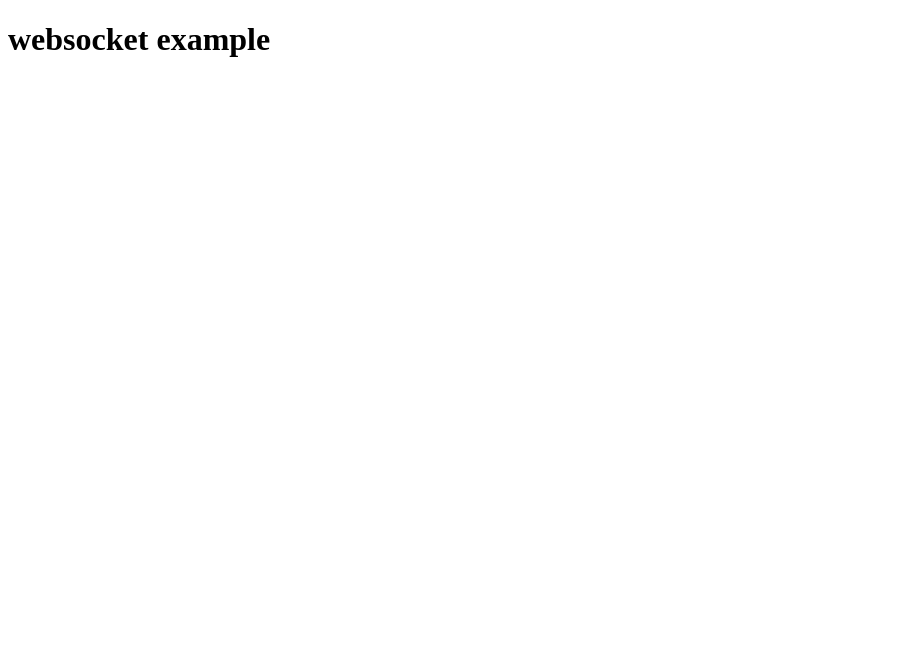
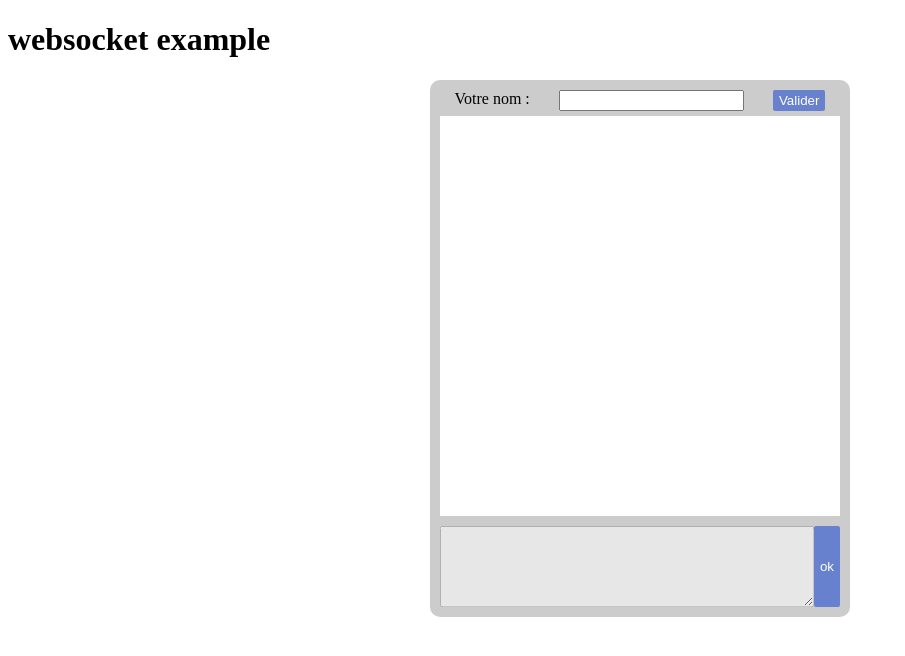
Before and after one commit to Thibaut-Comte/nodejs-tutorial, a website: page public/index.html in a window 1280 px wide. Shown: the whole page, without its empty margins (0-905 px from the left). Drawn offline with Linux system fonts and the light colour scheme.

Commit message:
Prepare HTML for chat

```diff
--- a/public/index.html
+++ b/public/index.html
@@ -2,12 +2,24 @@
 <html>
     <head>
         <meta charset="utf-8" />
+        <link href="./style.css" type="text/css" rel="stylesheet"/>
         <title>websocket</title>
     </head>
     <body>
         <h1>websocket example</h1>
+        <div class="chat">
+            <div class="chat-header">
+                Votre nom : <input type="text" name="chat-name" />
+                <button class="chat-login" onclick="connectUser()">Valider</button>
+            </div>
+            <div class="chat-content"></div>
+            <div class="chat-form">
+                <textarea value="" rows="5" cols="45" name="chat-message" disabled="disabled"></textarea>
+                <button class="chat-send" disabled="disabled">ok</button>
+            </div>
+        </div>
         <script>
-            var mySocket = new WebSocket('ws://localhost:3001');
+            const mySocket = new WebSocket('ws://localhost:3001');
             mySocket.onopen = (event) => {
                 console.info('WebSocket connection opened');
                 mySocket.send('Message from front-end!');
@@ -21,6 +33,8 @@
             mySocket.onclose = () => {
                 console.info('WebSocket connection closed');
             }
+
+
         </script>
     </body>
 </html>
--- /dev/null
+++ b/public/style.css
@@ -0,0 +1,33 @@
+.chat{
+    width:400px;
+    padding:10px;
+    background:#ccc;
+    margin:20px auto;
+    border-radius: 10px;
+}
+.chat-content{
+    min-height:400px;
+    max-height:400px;
+    overflow:hidden;
+    overflow-y:scroll;
+    background:#fff;
+    border: black thin 1px;
+    margin-bottom:10px;
+}
+.chat-header {
+    display: flex;
+    justify-content: space-around;
+    margin-bottom: 5px;
+}
+.chat-form {
+    display: flex;
+}
+button {
+    color: white;
+    background:  #6881ce;
+    border: 0px;
+    border-radius: 2px;
+}
+button:active{
+    background:  #5f85f7;
+}
--- a/web/websocket.js
+++ b/web/websocket.js
@@ -11,7 +11,7 @@ webSocketServer.on('connection', webSocket => {
         console.log('socket opened by client ', event);
     };
     webSocket.onerror = error => {
-        console.error('WebSocket error occurs:', error);
+        console.error('WebSocket error occurs: ', error);
     };
     webSocket.onclose = event => {
         console.error('WebSocket connection closed by client ', event);
```
